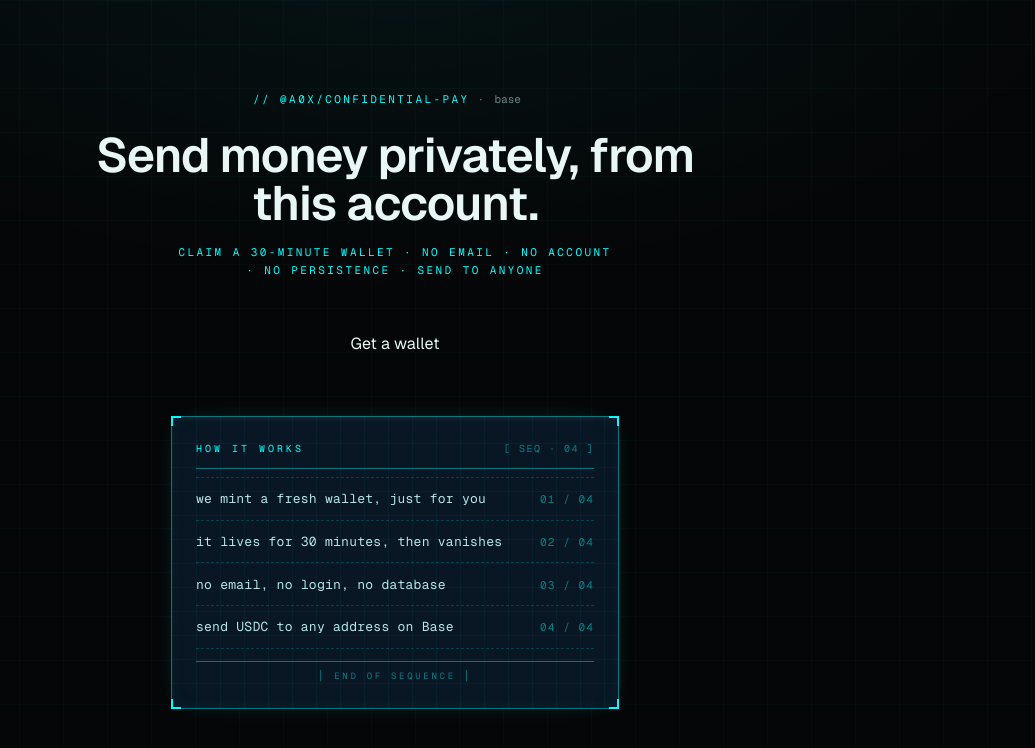
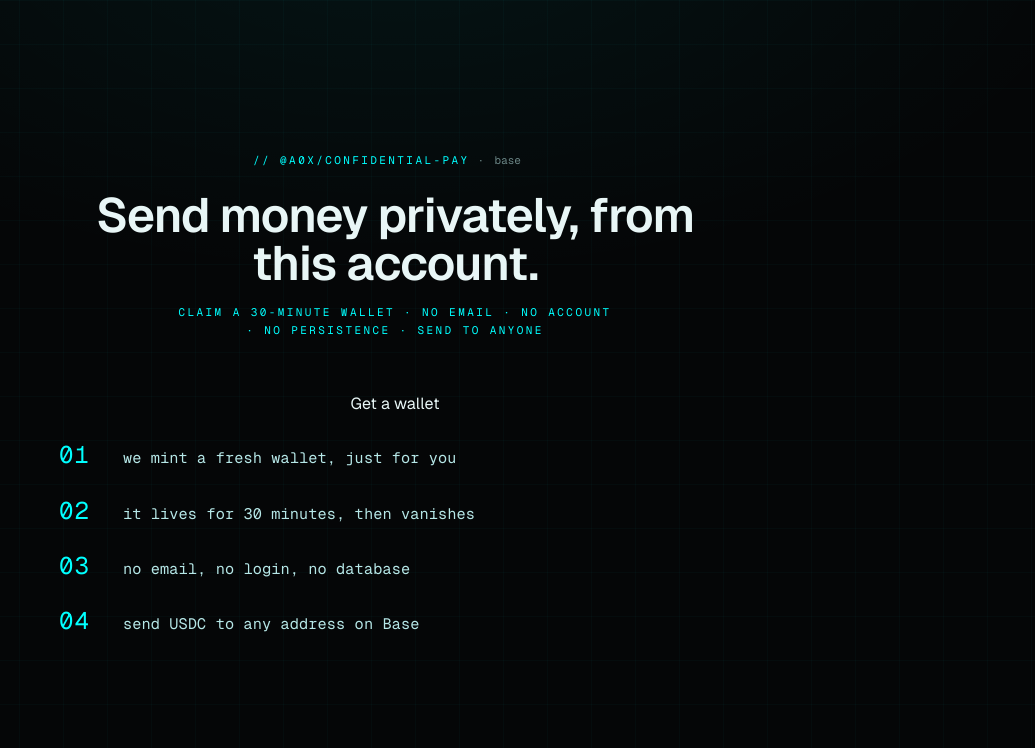
Before and after one commit to a0x-co/a0x-confidential-pay, a Next.js app in the folder apps/demo/: page / in a window 1280 px wide. Shown: the top 748 px of the page, without its empty margins (245-1280 px from the left). Built offline with nearby package versions, Linux system fonts and the light colour scheme.

Commit message:
style: replace blueprint how-it-works with minimal numbered steps

```diff
--- a/apps/demo/app/globals.css
+++ b/apps/demo/app/globals.css
@@ -10,10 +10,6 @@
   --accent: #00ffff;
   --accent-dim: rgba(0, 255, 255, 0.35);
   --glass: rgba(9, 18, 18, 0.72);
-  --bp-bg: rgba(10, 25, 41, 0.85);
-  --bp-grid: rgba(0, 200, 255, 0.05);
-  --bp-stroke: rgba(0, 255, 255, 0.4);
-  --bp-dim: rgba(0, 255, 255, 0.45);
 }
 
 * {
@@ -112,84 +108,29 @@ a {
   50%, 100% { opacity: 0; }
 }
 
-/* Blueprint technical card (How it works) */
-.cpay-blueprint {
-  position: relative;
-  font-family: var(--font-geist-mono), ui-monospace, monospace;
-  background:
-    repeating-linear-gradient(0deg, var(--bp-grid) 0 1px, transparent 1px 24px),
-    repeating-linear-gradient(90deg, var(--bp-grid) 0 1px, transparent 1px 24px),
-    var(--bp-bg);
-  border: 1px solid var(--bp-stroke);
-  box-shadow:
-    0 0 24px -14px rgba(0, 255, 255, 0.4),
-    inset 0 0 40px -32px rgba(0, 255, 255, 0.4);
-}
-
-.cpay-bp-corner {
-  position: absolute;
-  width: 10px;
-  height: 10px;
-  pointer-events: none;
-}
-.cpay-bp-corner-tl { top: -1px; left: -1px; border-top: 2px solid var(--accent); border-left: 2px solid var(--accent); }
-.cpay-bp-corner-tr { top: -1px; right: -1px; border-top: 2px solid var(--accent); border-right: 2px solid var(--accent); }
-.cpay-bp-corner-bl { bottom: -1px; left: -1px; border-bottom: 2px solid var(--accent); border-left: 2px solid var(--accent); }
-.cpay-bp-corner-br { bottom: -1px; right: -1px; border-bottom: 2px solid var(--accent); border-right: 2px solid var(--accent); }
-
-.cpay-bp-header {
-  display: flex;
-  justify-content: space-between;
-  align-items: baseline;
-  padding-bottom: 0.75rem;
-  margin-bottom: 0.5rem;
-  border-bottom: 1px solid var(--bp-stroke);
-}
-.cpay-bp-label {
-  font-size: 10px;
-  letter-spacing: 0.3em;
-  text-transform: uppercase;
-  color: var(--accent);
-}
-.cpay-bp-coord {
-  font-size: 10px;
-  letter-spacing: 0.15em;
-  color: var(--bp-dim);
-}
-
-.cpay-bp-steps {
+/* Minimal numbered steps */
+.cpay-steps {
   list-style: none;
   padding: 0;
   margin: 0;
 }
-.cpay-bp-step {
+.cpay-step {
   display: flex;
-  justify-content: space-between;
   align-items: baseline;
-  gap: 1rem;
-  padding: 0.7rem 0;
-  border-top: 1px dashed rgba(0, 255, 255, 0.18);
-  font-size: 13px;
-  letter-spacing: 0.02em;
+  gap: 1.5rem;
+  padding: 0.6rem 0;
+  font-family: var(--font-geist-mono), ui-monospace, monospace;
+}
+.cpay-step-num {
+  font-size: 1.5rem;
+  color: var(--accent);
+  font-variant-numeric: tabular-nums;
+  letter-spacing: 0.05em;
+  flex-shrink: 0;
+  min-width: 2.5rem;
+}
+.cpay-step-desc {
   color: #b6e7e7;
+  font-size: 0.95rem;
+  letter-spacing: 0.01em;
 }
-.cpay-bp-step:last-child {
-  border-bottom: 1px dashed rgba(0, 255, 255, 0.18);
-}
-.cpay-bp-num {
-  color: var(--bp-dim);
-  font-variant-numeric: tabular-nums;
-  letter-spacing: 0.1em;
-  font-size: 11px;
-  white-space: nowrap;
-}
-
-.cpay-bp-foot {
-  margin-top: 0.75rem;
-  padding-top: 0.5rem;
-  border-top: 1px solid var(--bp-stroke);
-  font-size: 9px;
-  letter-spacing: 0.3em;
-  color: var(--bp-dim);
-  text-align: center;
-}
--- a/apps/demo/app/page.tsx
+++ b/apps/demo/app/page.tsx
@@ -26,35 +26,24 @@ export default function Home() {
           Get a wallet
         </Link>
 
-        <div className="cpay-blueprint mt-12 p-6 text-left max-w-md mx-auto">
-          <span className="cpay-bp-corner cpay-bp-corner-tl" />
-          <span className="cpay-bp-corner cpay-bp-corner-tr" />
-          <span className="cpay-bp-corner cpay-bp-corner-bl" />
-          <span className="cpay-bp-corner cpay-bp-corner-br" />
-          <div className="cpay-bp-header">
-            <span className="cpay-bp-label">how it works</span>
-            <span className="cpay-bp-coord">[ SEQ · 04 ]</span>
-          </div>
-          <ol className="cpay-bp-steps">
-            <li className="cpay-bp-step">
-              <span>we mint a fresh wallet, just for you</span>
-              <span className="cpay-bp-num">01 / 04</span>
-            </li>
-            <li className="cpay-bp-step">
-              <span>it lives for 30 minutes, then vanishes</span>
-              <span className="cpay-bp-num">02 / 04</span>
-            </li>
-            <li className="cpay-bp-step">
-              <span>no email, no login, no database</span>
-              <span className="cpay-bp-num">03 / 04</span>
-            </li>
-            <li className="cpay-bp-step">
-              <span>send USDC to any address on Base</span>
-              <span className="cpay-bp-num">04 / 04</span>
-            </li>
-          </ol>
-          <div className="cpay-bp-foot">│  END OF SEQUENCE  │</div>
-        </div>
+        <ol className="cpay-steps mt-12 text-left max-w-md mx-auto">
+          <li className="cpay-step">
+            <span className="cpay-step-num">01</span>
+            <span className="cpay-step-desc">we mint a fresh wallet, just for you</span>
+          </li>
+          <li className="cpay-step">
+            <span className="cpay-step-num">02</span>
+            <span className="cpay-step-desc">it lives for 30 minutes, then vanishes</span>
+          </li>
+          <li className="cpay-step">
+            <span className="cpay-step-num">03</span>
+            <span className="cpay-step-desc">no email, no login, no database</span>
+          </li>
+          <li className="cpay-step">
+            <span className="cpay-step-num">04</span>
+            <span className="cpay-step-desc">send USDC to any address on Base</span>
+          </li>
+        </ol>
       </div>
     </main>
   );
```
